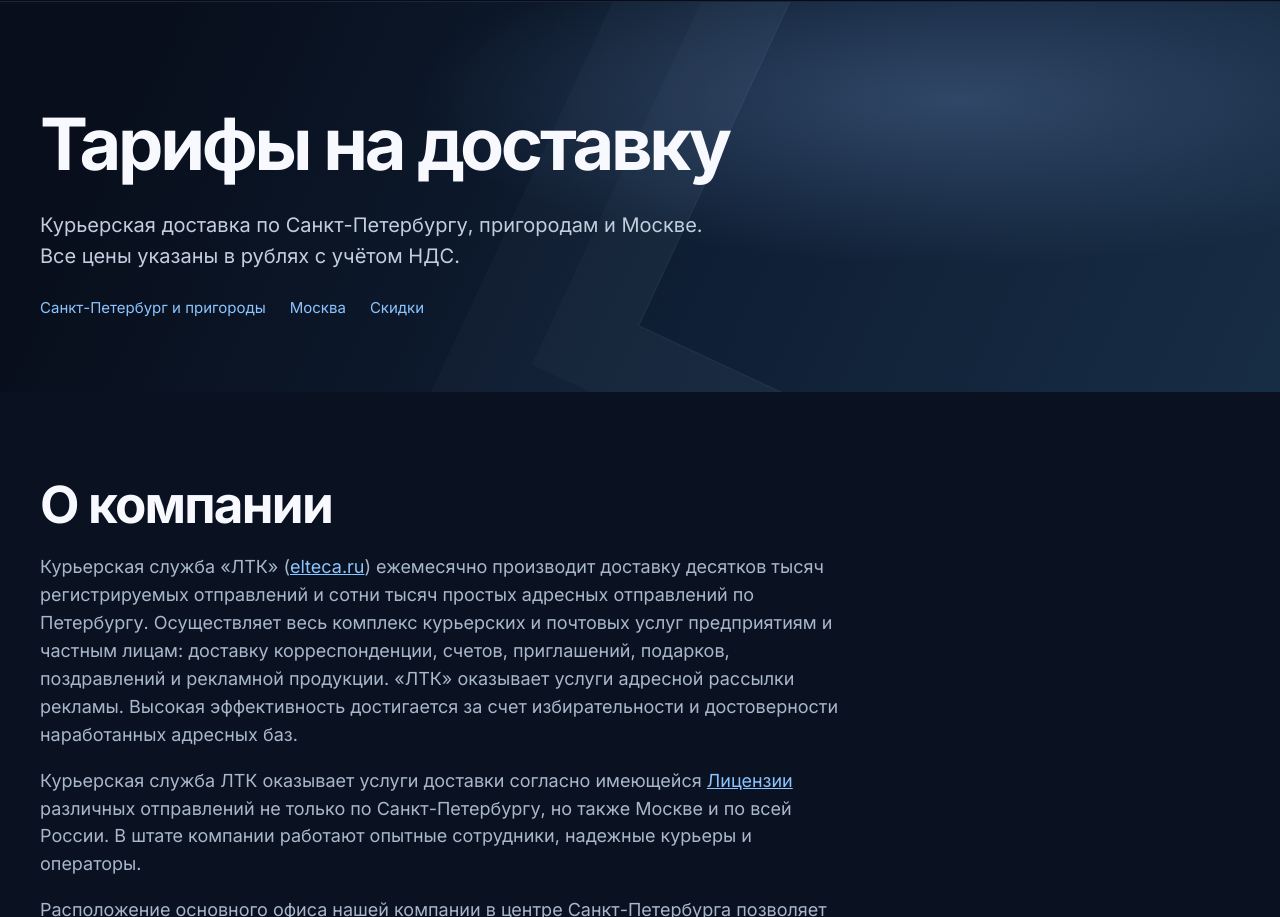
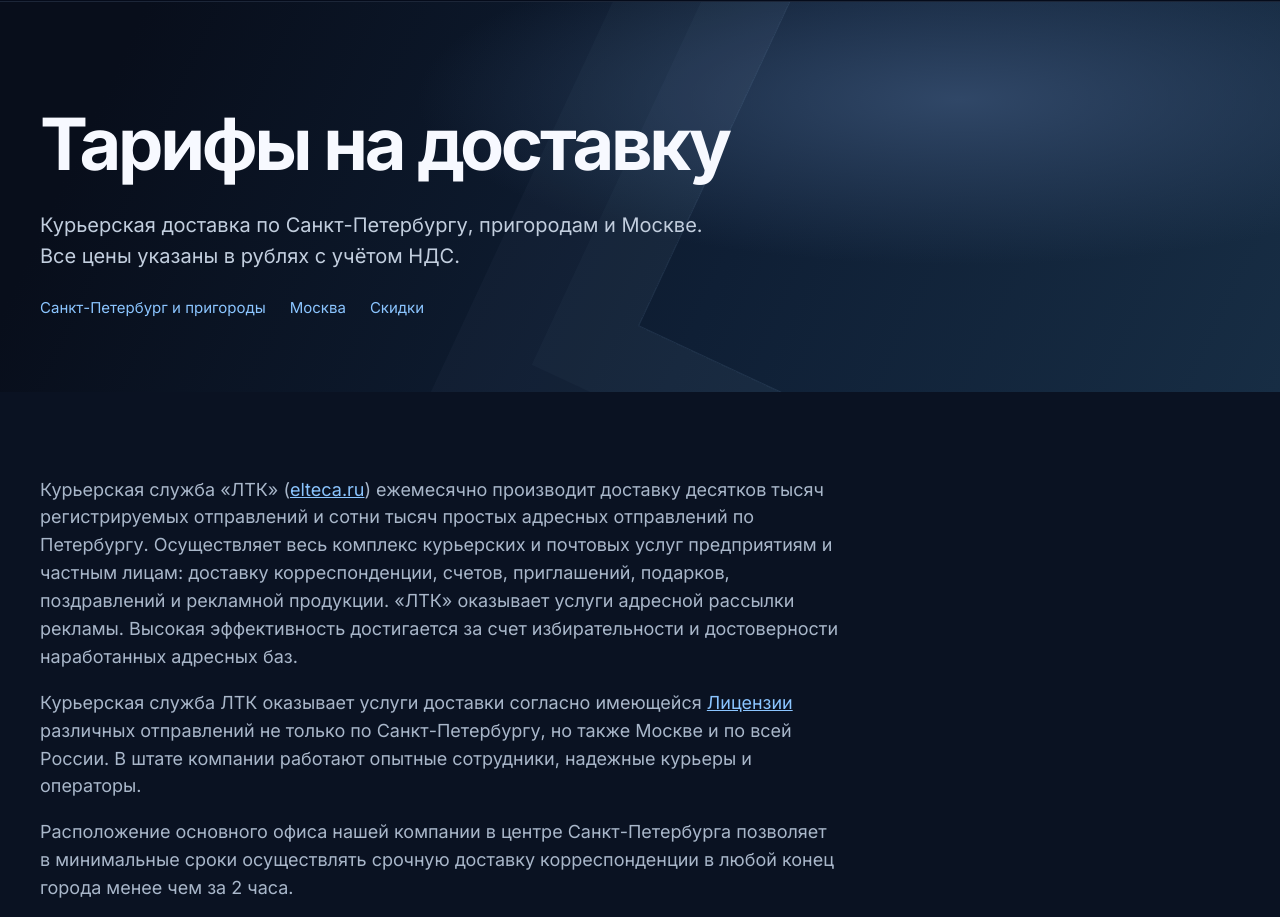
Before and after one commit to farplanet/elteca-site, a plain HTML site: page tariffs.html in a window 1280 px wide. Shown: the part 128-1045 px from the top of the page. Drawn offline with Linux system fonts and the light colour scheme.

Commit message:
Remove the visible company profile heading

```diff
--- a/tariffs.html
+++ b/tariffs.html
@@ -53,9 +53,8 @@
       </div>
     </section>
 
-    <section class="section tariff-section alternate tariff-about" id="about-company" aria-labelledby="about-title">
+    <section class="section tariff-section alternate tariff-about" id="about-company" aria-label="О компании">
       <div class="wrap">
-        <h2 id="about-title">О компании</h2>
         <div class="intro">
           <p>Курьерская служба «ЛТК» (<a href="https://elteca.ru/">elteca.ru</a>) ежемесячно производит доставку десятков тысяч регистрируемых отправлений и сотни тысяч простых адресных отправлений по Петербургу. Осуществляет весь комплекс курьерских и почтовых услуг предприятиям и частным лицам: доставку корреспонденции, счетов, приглашений, подарков, поздравлений и рекламной продукции. «ЛТК» оказывает услуги адресной рассылки рекламы. Высокая эффективность достигается за счет избирательности и достоверности наработанных адресных баз.</p>
           <p>Курьерская служба ЛТК оказывает услуги доставки согласно имеющейся <a href="https://rkn.gov.ru/communication/register/license/?id=Л030-00114-77%2F00679310" target="_blank" rel="noopener">Лицензии</a> различных отправлений не только по Санкт-Петербургу, но также Москве и по всей России. В штате компании работают опытные сотрудники, надежные курьеры и операторы.</p>
```
